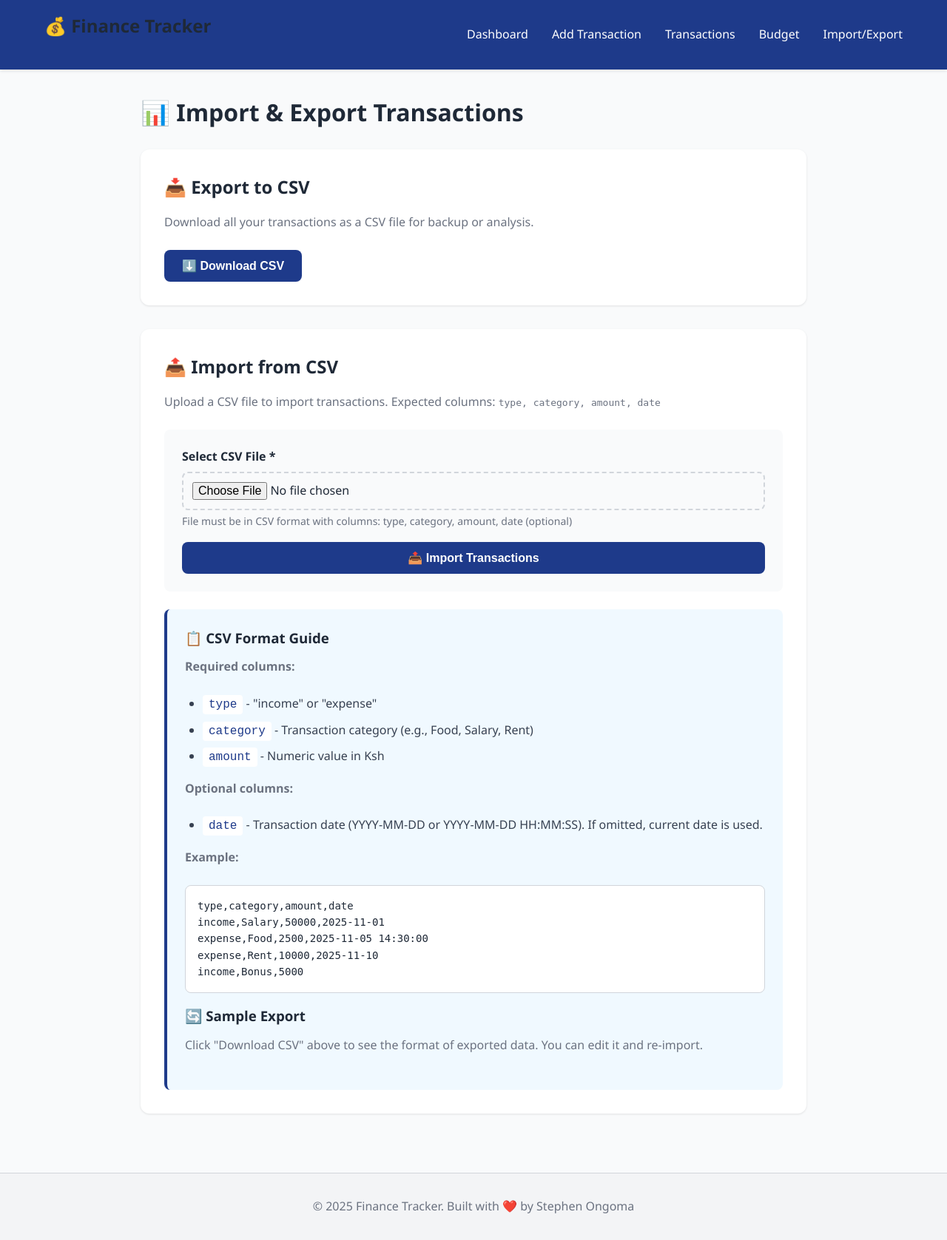
After one commit to stephenongoma/finance-tracker, a Flask app: page /csv in a window 1280 px wide. The commit adds this page. Shown: the whole page at 74% size. Run offline with Flask 2, Linux system fonts and the light colour scheme.

Commit message:
Add CSV import/export functionality with web UI and endpoints

```diff
--- a/app.py
+++ b/app.py
@@ -250,6 +250,105 @@ def budget():
     return render_template('budget.html', budget_status=budget_status)
 
 
+@app.route('/csv')
+def csv_page():
+    """CSV import/export page."""
+    return render_template('csv.html')
+
+
+@app.route('/api/export-csv')
+def api_export_csv():
+    """Export all transactions to CSV format."""
+    try:
+        import csv
+        from io import StringIO
+        from flask import make_response
+
+        transactions = get_all_transactions()
+        output = StringIO()
+        writer = csv.writer(output)
+        writer.writerow(['ID', 'Date', 'Category', 'Amount', 'Type'])
+        for trans_id, date, category, amount, trans_type in transactions:
+            writer.writerow([trans_id, date, category, amount, trans_type])
+
+        response = make_response(output.getvalue())
+        response.headers['Content-Disposition'] = f'attachment; filename=transactions_{datetime.now().strftime("%Y-%m-%d_%H-%M-%S")}.csv'
+        response.headers['Content-Type'] = 'text/csv'
+        return response
+    except Exception as e:
+        return jsonify({'error': str(e)}), 500
+
+
+@app.route('/api/import-csv', methods=['POST'])
+def api_import_csv():
+    """Import transactions from uploaded CSV file."""
+    try:
+        import csv
+        from io import TextIOWrapper
+
+        if 'file' not in request.files:
+            return jsonify({'success': False, 'message': 'No file part'}), 400
+
+        file = request.files['file']
+        if file.filename == '':
+            return jsonify({'success': False, 'message': 'No file selected'}), 400
+
+        if not file.filename.endswith('.csv'):
+            return jsonify({'success': False, 'message': 'File must be a CSV'}), 400
+
+        stream = TextIOWrapper(file.stream, encoding='utf-8')
+        reader = csv.DictReader(stream)
+
+        transactions_to_add = []
+        skipped = 0
+
+        for row_num, row in enumerate(reader, start=2):
+            try:
+                trans_type = row.get('type', '').lower().strip()
+                category = row.get('category', '').strip()
+                amount = float(row.get('amount', 0))
+                date_str = row.get('date', '').strip()
+
+                if trans_type not in ['income', 'expense']:
+                    skipped += 1
+                    continue
+
+                if not category or amount <= 0:
+                    skipped += 1
+                    continue
+
+                if date_str:
+                    try:
+                        parsed_date = datetime.strptime(date_str, '%Y-%m-%d %H:%M:%S')
+                        date_str = parsed_date.strftime('%Y-%m-%d %H:%M:%S')
+                    except ValueError:
+                        try:
+                            parsed_date = datetime.strptime(date_str, '%Y-%m-%d')
+                            date_str = parsed_date.strftime('%Y-%m-%d %H:%M:%S')
+                        except ValueError:
+                            date_str = datetime.now().strftime('%Y-%m-%d %H:%M:%S')
+                else:
+                    date_str = datetime.now().strftime('%Y-%m-%d %H:%M:%S')
+
+                transactions_to_add.append((trans_type, category, amount, date_str))
+            except Exception as e:
+                skipped += 1
+                continue
+
+        if transactions_to_add:
+            from database import add_bulk_transactions
+            add_bulk_transactions(transactions_to_add)
+            message = f'Successfully imported {len(transactions_to_add)} transactions.'
+            if skipped > 0:
+                message += f' ({skipped} rows skipped due to errors).'
+            return jsonify({'success': True, 'message': message, 'imported': len(transactions_to_add)})
+        else:
+            return jsonify({'success': False, 'message': f'No valid transactions found to import. {skipped} rows skipped.'}), 400
+
+    except Exception as e:
+        return jsonify({'success': False, 'message': f'Error processing CSV: {str(e)}'}), 500
+
+
 @app.errorhandler(404)
 def page_not_found(e):
     """Handle 404 errors."""
--- a/templates/base.html
+++ b/templates/base.html
@@ -19,6 +19,7 @@
                 <li><a href="{{ url_for('add_page') }}" class="nav-link">Add Transaction</a></li>
                 <li><a href="{{ url_for('transactions') }}" class="nav-link">Transactions</a></li>
                 <li><a href="{{ url_for('budget') }}" class="nav-link">Budget</a></li>
+                <li><a href="{{ url_for('csv_page') }}" class="nav-link">Import/Export</a></li>
             </ul>
         </div>
     </nav>
--- /dev/null
+++ b/templates/csv.html
@@ -0,0 +1,261 @@
+{% extends "base.html" %}
+
+{% block title %}Import/Export CSV - Finance Tracker{% endblock %}
+
+{% block content %}
+<div class="csv-page">
+    <h1>📊 Import & Export Transactions</h1>
+
+    <div class="csv-container">
+        <!-- Export Section -->
+        <div class="section">
+            <h2>📥 Export to CSV</h2>
+            <p>Download all your transactions as a CSV file for backup or analysis.</p>
+            <button id="exportBtn" class="btn btn-primary">⬇️ Download CSV</button>
+            <div id="exportMessage" class="form-message" style="display: none; margin-top: 1rem;"></div>
+        </div>
+
+        <!-- Import Section -->
+        <div class="section">
+            <h2>📤 Import from CSV</h2>
+            <p>Upload a CSV file to import transactions. Expected columns: <code>type, category, amount, date</code></p>
+
+            <div class="import-form-container">
+                <form id="csvImportForm" class="csv-form">
+                    <div class="form-group">
+                        <label for="csvFile">Select CSV File *</label>
+                        <input type="file" id="csvFile" name="csvFile" accept=".csv" required>
+                        <small>File must be in CSV format with columns: type, category, amount, date (optional)</small>
+                    </div>
+                    <button type="submit" class="btn btn-primary">📤 Import Transactions</button>
+                </form>
+                <div id="importMessage" class="form-message" style="display: none;"></div>
+            </div>
+
+            <!-- CSV Format Guide -->
+            <div class="csv-guide">
+                <h3>📋 CSV Format Guide</h3>
+                <p><strong>Required columns:</strong></p>
+                <ul>
+                    <li><code>type</code> - "income" or "expense"</li>
+                    <li><code>category</code> - Transaction category (e.g., Food, Salary, Rent)</li>
+                    <li><code>amount</code> - Numeric value in Ksh</li>
+                </ul>
+                <p><strong>Optional columns:</strong></p>
+                <ul>
+                    <li><code>date</code> - Transaction date (YYYY-MM-DD or YYYY-MM-DD HH:MM:SS). If omitted, current date is used.</li>
+                </ul>
+                <p><strong>Example:</strong></p>
+                <pre>type,category,amount,date
+income,Salary,50000,2025-11-01
+expense,Food,2500,2025-11-05 14:30:00
+expense,Rent,10000,2025-11-10
+income,Bonus,5000</pre>
+
+                <h3>🔄 Sample Export</h3>
+                <p>Click "Download CSV" above to see the format of exported data. You can edit it and re-import.</p>
+            </div>
+        </div>
+    </div>
+</div>
+
+<style>
+    .csv-page {
+        max-width: 900px;
+        margin: 0 auto;
+    }
+
+    .csv-container {
+        display: grid;
+        grid-template-columns: 1fr;
+        gap: 2rem;
+    }
+
+    .section {
+        background: white;
+        padding: 2rem;
+        border-radius: 0.75rem;
+        box-shadow: 0 1px 3px rgba(0, 0, 0, 0.1);
+    }
+
+    .section h2 {
+        margin-bottom: 1rem;
+        color: #1F2937;
+    }
+
+    .section p {
+        color: #6B7280;
+        margin-bottom: 1.5rem;
+    }
+
+    .import-form-container {
+        background: #F9FAFB;
+        padding: 1.5rem;
+        border-radius: 0.5rem;
+        margin-bottom: 1.5rem;
+    }
+
+    .csv-form {
+        display: flex;
+        flex-direction: column;
+        gap: 1rem;
+    }
+
+    .csv-form .form-group {
+        display: flex;
+        flex-direction: column;
+    }
+
+    .csv-form label {
+        margin-bottom: 0.5rem;
+        font-weight: 600;
+    }
+
+    .csv-form input[type="file"] {
+        padding: 0.75rem;
+        border: 2px dashed #D1D5DB;
+        border-radius: 0.5rem;
+        cursor: pointer;
+    }
+
+    .csv-form small {
+        font-size: 0.875rem;
+        color: #6B7280;
+        margin-top: 0.25rem;
+    }
+
+    .csv-guide {
+        background: #F0F9FF;
+        padding: 1.5rem;
+        border-radius: 0.5rem;
+        border-left: 4px solid #1E3A8A;
+    }
+
+    .csv-guide h3 {
+        margin-top: 1rem;
+        margin-bottom: 0.75rem;
+        color: #1F2937;
+    }
+
+    .csv-guide h3:first-child {
+        margin-top: 0;
+    }
+
+    .csv-guide ul {
+        margin-left: 1.5rem;
+        margin-bottom: 1rem;
+        color: #374151;
+    }
+
+    .csv-guide li {
+        margin-bottom: 0.5rem;
+    }
+
+    .csv-guide code {
+        background: #FFFFFF;
+        padding: 0.25rem 0.5rem;
+        border-radius: 0.25rem;
+        font-family: 'Courier New', monospace;
+        color: #1E3A8A;
+    }
+
+    .csv-guide pre {
+        background: #FFFFFF;
+        padding: 1rem;
+        border-radius: 0.5rem;
+        border: 1px solid #D1D5DB;
+        overflow-x: auto;
+        font-size: 0.875rem;
+        margin-bottom: 1rem;
+    }
+
+    @media (max-width: 768px) {
+        .csv-page {
+            padding: 1rem;
+        }
+
+        .section {
+            padding: 1.5rem;
+        }
+
+        .csv-guide {
+            padding: 1rem;
+        }
+    }
+</style>
+
+<script>
+    // Export CSV
+    document.getElementById('exportBtn').addEventListener('click', async () => {
+        try {
+            const response = await fetch('{{ url_for("api_export_csv") }}');
+            const blob = await response.blob();
+            const url = window.URL.createObjectURL(blob);
+            const link = document.createElement('a');
+            link.href = url;
+            link.download = `transactions_${new Date().toISOString().slice(0, 10)}.csv`;
+            document.body.appendChild(link);
+            link.click();
+            document.body.removeChild(link);
+            window.URL.revokeObjectURL(url);
+
+            showMessage('exportMessage', '✅ CSV file downloaded successfully!', 'success');
+        } catch (error) {
+            showMessage('exportMessage', '❌ Error downloading CSV: ' + error.message, 'error');
+        }
+    });
+
+    // Import CSV
+    document.getElementById('csvImportForm').addEventListener('submit', async (e) => {
+        e.preventDefault();
+
+        const fileInput = document.getElementById('csvFile');
+        const file = fileInput.files[0];
+
+        if (!file) {
+            showMessage('importMessage', '❌ Please select a file', 'error');
+            return;
+        }
+
+        const formData = new FormData();
+        formData.append('file', file);
+
+        try {
+            const response = await fetch('{{ url_for("api_import_csv") }}', {
+                method: 'POST',
+                body: formData
+            });
+
+            const data = await response.json();
+
+            if (data.success) {
+                showMessage('importMessage', `✅ ${data.message}`, 'success');
+                fileInput.value = '';
+
+                // Reload page after 2 seconds to show new transactions
+                setTimeout(() => {
+                    window.location.reload();
+                }, 2000);
+            } else {
+                showMessage('importMessage', `❌ ${data.message}`, 'error');
+            }
+        } catch (error) {
+            showMessage('importMessage', '❌ Error: ' + error.message, 'error');
+        }
+    });
+
+    function showMessage(elementId, message, type) {
+        const messageDiv = document.getElementById(elementId);
+        messageDiv.className = `form-message ${type}`;
+        messageDiv.textContent = message;
+        messageDiv.style.display = 'block';
+
+        // Auto-hide after 5 seconds for success messages
+        if (type === 'success') {
+            setTimeout(() => {
+                messageDiv.style.display = 'none';
+            }, 5000);
+        }
+    }
+</script>
+{% endblock %}
```
